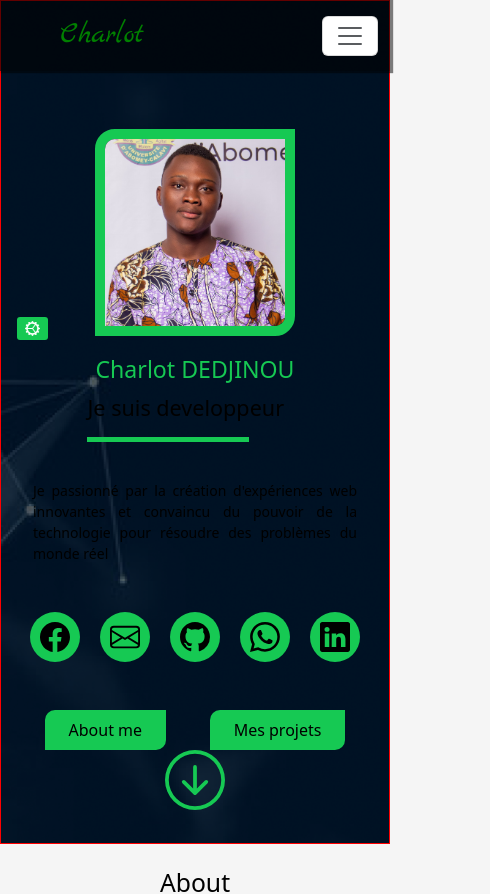
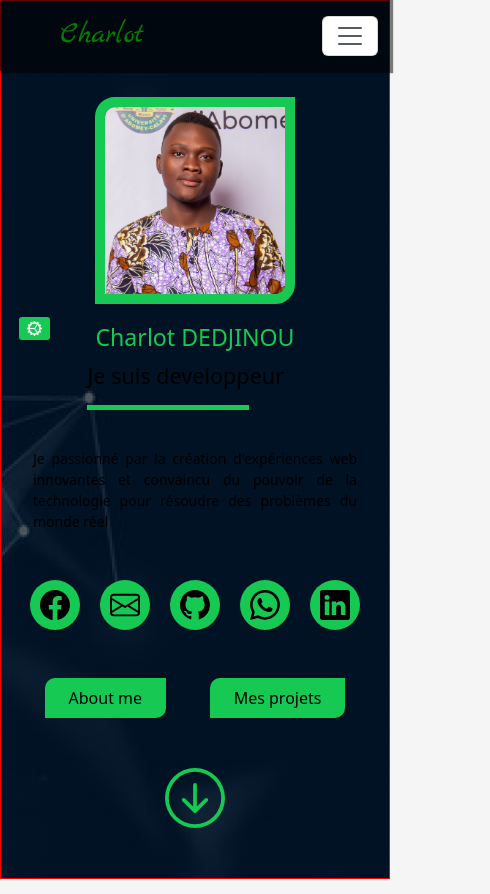
Before and after one commit to Charlot-DEDJINOU/Website, a Vue app: page / in a window 390 px wide. Shown: the top 894 px of the page, 490 px wide, since content can reach past the window. Built offline with nearby package versions, Linux system fonts and the light colour scheme.

Commit message:
responsive

```diff
--- a/src/components/HomeSection.vue
+++ b/src/components/HomeSection.vue
@@ -34,7 +34,7 @@ export default {
 </script>
 <template>
   <section
-    class="presentation d-flex flex-column py-5"
+    class="presentation d-flex flex-column justify-content-evenly align-items-center py-5"
     id="home"
     :style="{ backgroundImage: 'url(' + theme.background.image + ')' }"
   >
@@ -49,19 +49,14 @@ export default {
       </span>
       <ThemesColors class="opacity" v-if="show" />
     </div>
-    <div
-      class="w-100 h-100 d-flex flex-column align-items-center justify-content-evenly"
-      :style="{ marginTop: '80px' }"
-    >
-      <PresentationProfil :color="uniColor" :theme="theme" />
-      <IconArrowDown class="scroll-about" :style="{ color: uniColor }" />
-    </div>
+    <PresentationProfil :color="uniColor" :theme="theme" class="mt-5"/>
+    <IconArrowDown class="scroll-about" :style="{ color: uniColor }" />
   </section>
 </template>
 <style scoped>
 .presentation {
   width: 100%;
-  height: 100vh;
+  min-height: 100vh;
   background-size: cover;
   background-position: center;
   padding-bottom: 15px;
@@ -69,6 +64,7 @@ export default {
 .presentation .home-preference {
   position: fixed;
   top: 30%;
+  left: 3px;
   cursor: pointer;
   height: 150px;
 }
@@ -119,12 +115,16 @@ export default {
     min-height: 100vh;
     height: auto;
     border: 1px solid red;
-    padding-bottom: 30px;
+    padding-bottom: 50px !important;
+  }
+  .presentation .scroll-about {
+    margin-bottom: 0px;
+    margin-top: 50px;
   }
 }
 @media screen and (min-width: 501px) and (max-width: 768px) {
   .presentation {
-    height: 100vh;
+    min-height: 100vh;
     padding-bottom: 30px;
   }
   .presentation .scroll-about {
@@ -132,8 +132,4 @@ export default {
     margin-top: 50px;
   }
 }
-@media screen and (min-width: 769px) and (max-width: 1024px) {
-}
-@media screen and (min-width: 1025px) {
-}
 </style>
--- a/src/views/HomeView.vue
+++ b/src/views/HomeView.vue
@@ -18,11 +18,6 @@ import ContactSection from '../components/ContactSection.vue'
     tabindex="0"
   >
     <HomeSection />
-    <AboutSection />
-    <ServicesSection />
-    <ProjectsSectionVue />
-    <AwardsSection />
-    <CertificationsSection />
-    <ContactSection />
+
   </main>
 </template>
```
